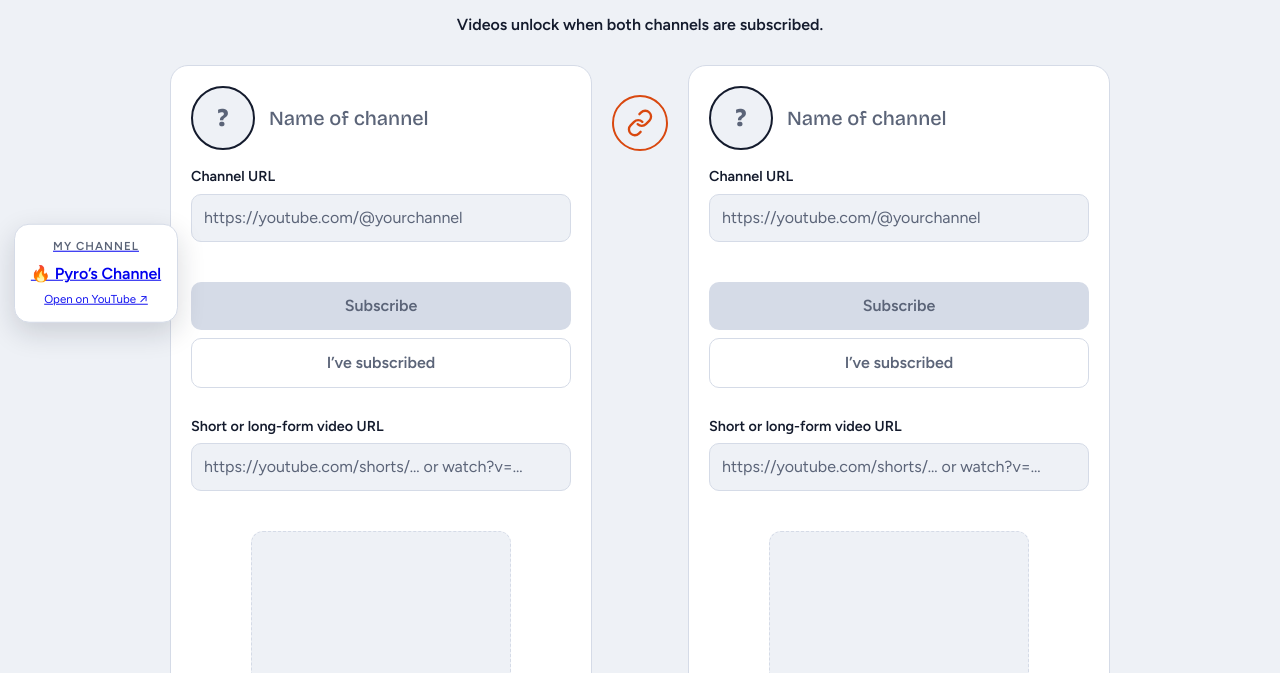
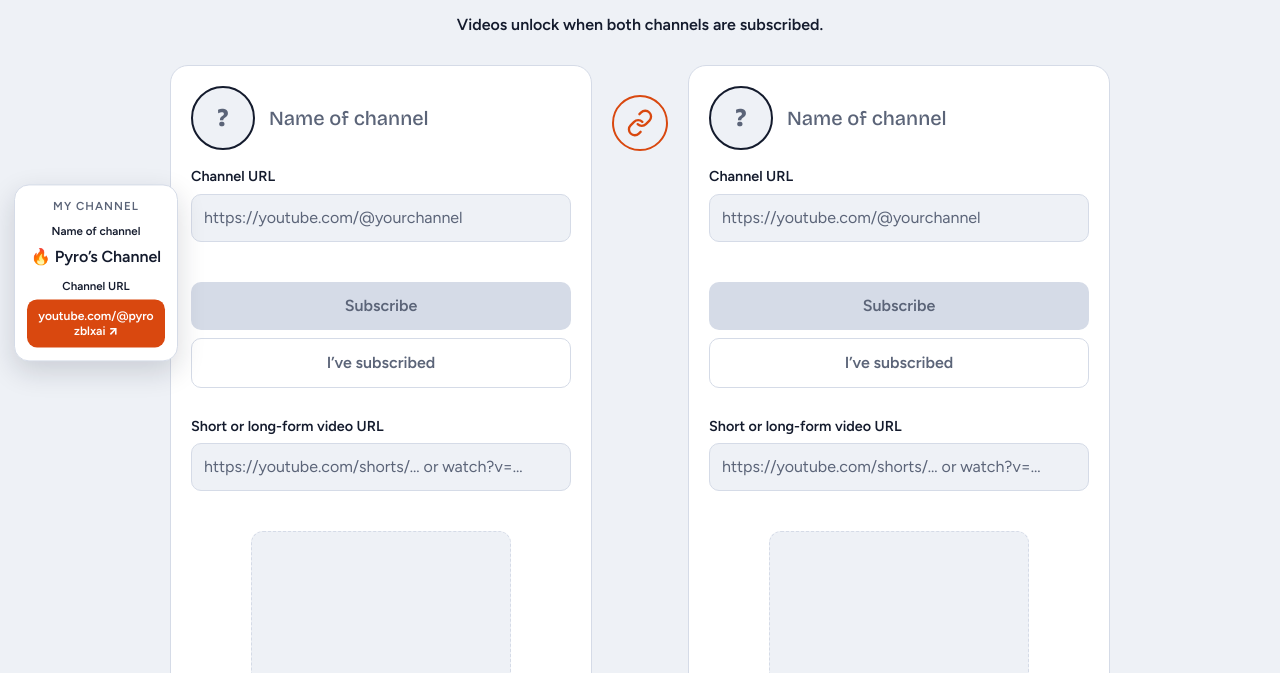
Before and after one commit to pyrozblx-cell/pyro_gateway, a website: page index.html in a window 1280 px wide. Shown: the part 127-800 px from the top of the page. Drawn offline with nearby package versions, Linux system fonts and the light colour scheme.

Commit message:
Replace link with structured channel details

```diff
--- a/index.html
+++ b/index.html
@@ -91,6 +91,10 @@ input:focus-visible,.btn:focus-visible,a:focus-visible{outline:3px solid var(--r
   overflow-wrap:anywhere;line-height:1.25;
 }
 .my-channel-pin a:hover{filter:brightness(1.06)}
+.my-channel-pin a{color:var(--ember-ink);text-decoration:none}
+.my-channel-pin a:focus-visible{outline:3px solid var(--ring);outline-offset:3px}
+.my-channel-pin a:hover{text-decoration:underline}
+.my-channel-pin{color:var(--text)}
 .my-channel-pin a:focus-visible{outline:3px solid var(--ring);outline-offset:3px}
 @media (max-width:1100px){
   .my-channel-pin{left:8px;width:126px;padding:9px 8px}
@@ -107,11 +111,13 @@ input:focus-visible,.btn:focus-visible,a:focus-visible{outline:3px solid var(--r
 </head>
 <body>
 
-<a class="my-channel-pin" href="https://www.youtube.com/@pyrozblxai" target="_blank" rel="noopener noreferrer" aria-label="Visit my YouTube channel, Pyro's channel">
+<div class="my-channel-pin" aria-label="My YouTube channel details">
   <span class="pin-label">MY CHANNEL</span>
-  <span style="display:block;font-weight:800;margin-bottom:5px">🔥 Pyro’s Channel</span>
-  <span style="display:block;font-size:.72em;opacity:.92">Open on YouTube ↗</span>
-</a>
+  <span style="display:block;font-size:.72rem;font-weight:700;margin:8px 0 4px">Name of channel</span>
+  <span style="display:block;font-weight:800;margin-bottom:9px">🔥 Pyro’s Channel</span>
+  <span style="display:block;font-size:.72rem;font-weight:700;margin:0 0 4px">Channel URL</span>
+  <a href="https://www.youtube.com/@pyrozblxai" target="_blank" rel="noopener noreferrer" style="display:block;font-size:.76rem;overflow-wrap:anywhere" aria-label="Open YouTube channel @pyrozblxai">youtube.com/@pyrozblxai ↗</a>
+</div>
 
 <main>
   <h1>Pyro’s Gateway</h1>
```
